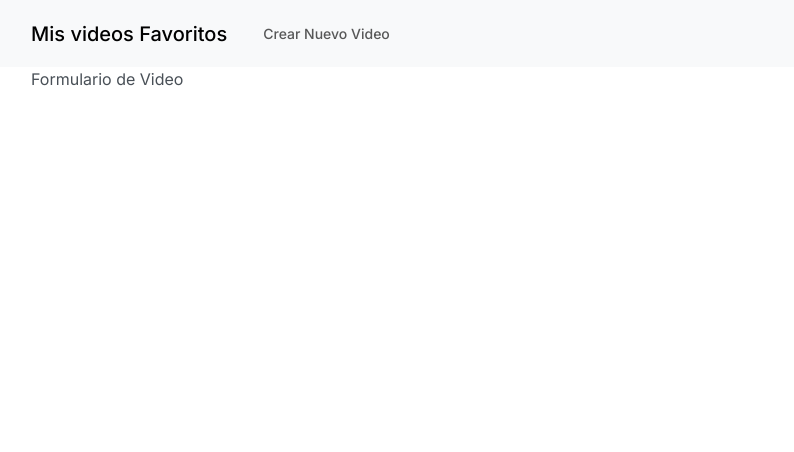
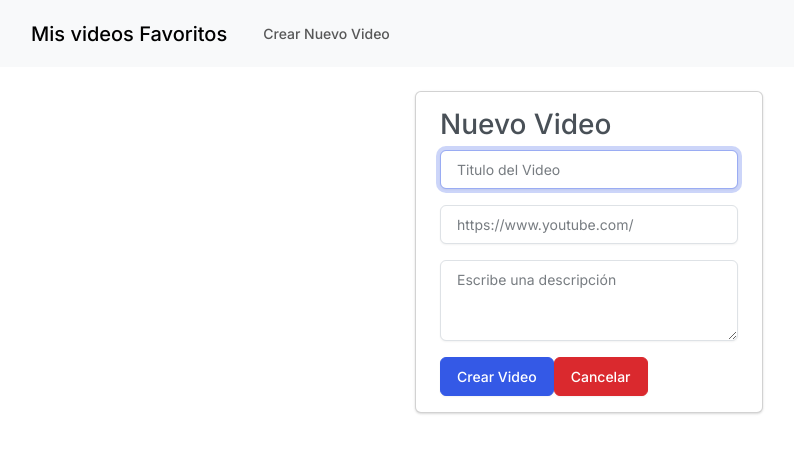
Before and after one commit to BryanCachimuel/Stack_MERN_con_TypeScript-, a React (Create React App) app in the folder frontend/: page /crear_video in a window 1280 px wide. Shown: the top 452 px of the page, without its empty margins (51-845 px from the left). Built offline with nearby package versions, Linux system fonts and the light colour scheme.

Commit message:
creando el formulario para crear nuevos registros

```diff
--- a/frontend/src/components/Videos/CrearVideo.tsx
+++ b/frontend/src/components/Videos/CrearVideo.tsx
@@ -1,9 +1,49 @@
-import React from 'react'
+import React from "react";
+import {Link} from 'react-router-dom'
 
 const CrearVideo = () => {
   return (
-    <div>Formulario de Video</div>
-  )
-}
+    <div className="row">
+      <div className="col-md-4 offset-md-4">
+        <div className="card">
+          <div className="card-body">
+            <h3>Nuevo Video</h3>
+            <form action="">
+              <div className="form-group mb-3">
+                <input
+                  type="text"
+                  name="titulo"
+                  placeholder="Titulo del Video"
+                  className="form-control"
+                  autoFocus
+                />
+              </div>
+              <div className="form-group mb-3">
+                <input
+                  type="text"
+                  name="url"
+                  placeholder="https://www.youtube.com/"
+                  className="form-control"
+                />
+              </div>
+              <div className="form-group">
+                <textarea
+                  name="descripcion"
+                  rows={3}
+                  className="form-control mb-3"
+                  placeholder="Escribe una descripción"
+                ></textarea>
+              </div>
+              <div className="form-group">
+                <button className="btn btn-primary">Crear Video</button>
+                <Link className="btn btn-danger" to={'/'}>Cancelar</Link>
+              </div>
+            </form>
+          </div>
+        </div>
+      </div>
+    </div>
+  );
+};
 
-export default CrearVideo
+export default CrearVideo;
--- a/frontend/src/index.tsx
+++ b/frontend/src/index.tsx
@@ -16,8 +16,7 @@ root.render(
   <React.StrictMode>
     <BrowserRouter>
     <Navbar/>
-
-      <div className="container">
+      <div className="container p-4">
       <Routes>
         <Route path='/' element={<ListaVideos/>}/>
         <Route path='/crear_video' element={<CrearVideo/>}/>
```
